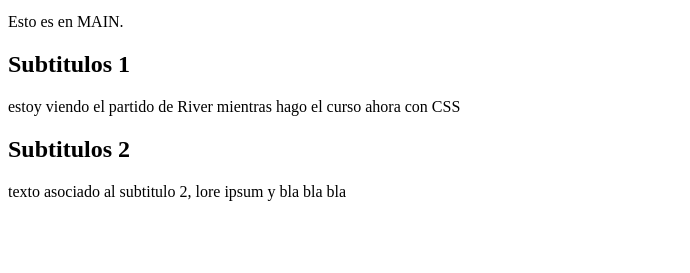
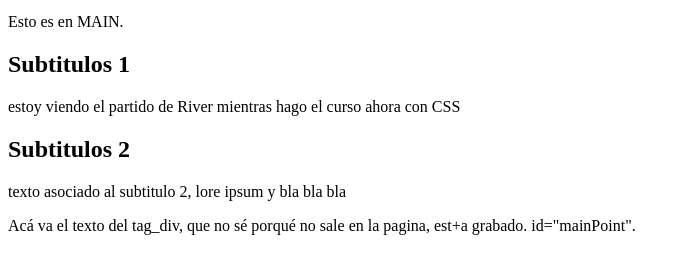
Before and after one commit to Maxhaberman/maxhaberman.github.io, a plain HTML site: page index.html in a window 1280 px wide. Shown: the part 101-374 px from the top of the page, without its empty margins (0-690 px from the left). Drawn offline with Linux system fonts and the light colour scheme.

Commit message:
Update index.html

```diff
--- a/index.html
+++ b/index.html
@@ -9,5 +9,9 @@
 
 <h2> Subtitulos 2</h2>
 <p>texto asociado al subtitulo 2, lore ipsum y bla bla bla </p>
+<div>
+    Acá va el texto del tag_div, que no sé porqué no sale en la pagina, est+a grabado.
+    <span id="mainPoint"> id="mainPoint".</span>
+</div>
 </body>
 </html>
```
